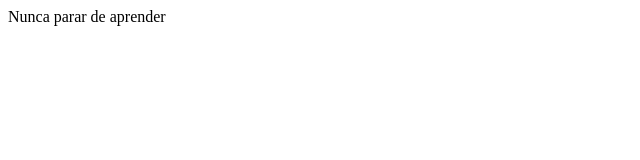
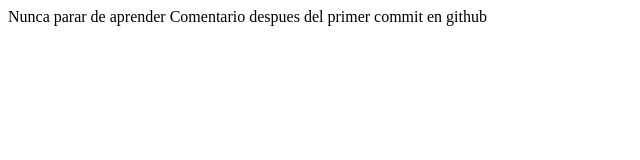
Before and after one commit to felixino2/proyectoDemoCursoPrework, a plain HTML site: page index.html in a window 1280 px wide. Shown: the whole page, without its empty margins (0-640 px from the left). Drawn offline with Linux system fonts and the light colour scheme.

Commit message:
Cambios agregamos nuevo mensaje

```diff
--- a/index.html
+++ b/index.html
@@ -8,5 +8,7 @@
 </head>
 <body>
     Nunca parar de aprender
+
+    Comentario despues del primer commit en github
 </body>
 </html>
```
